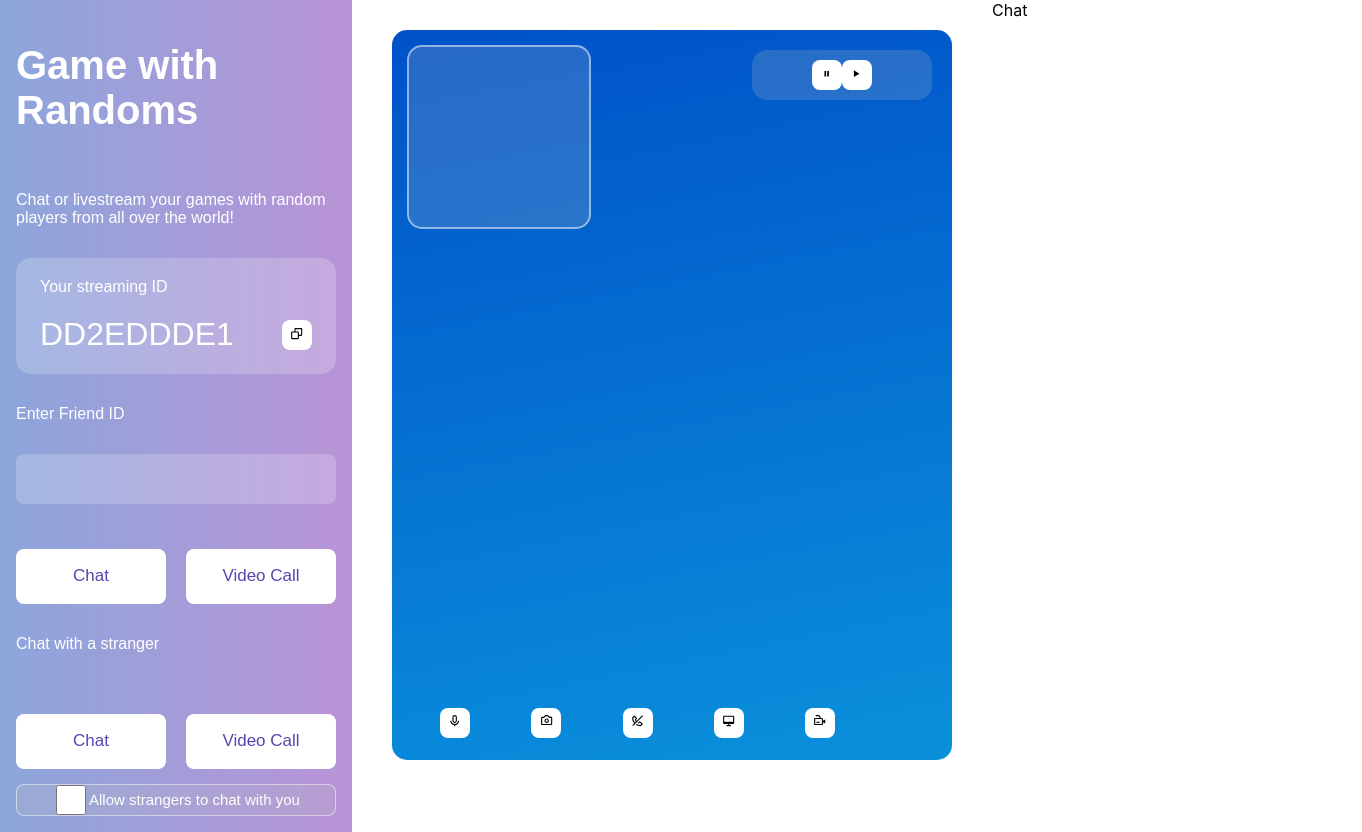
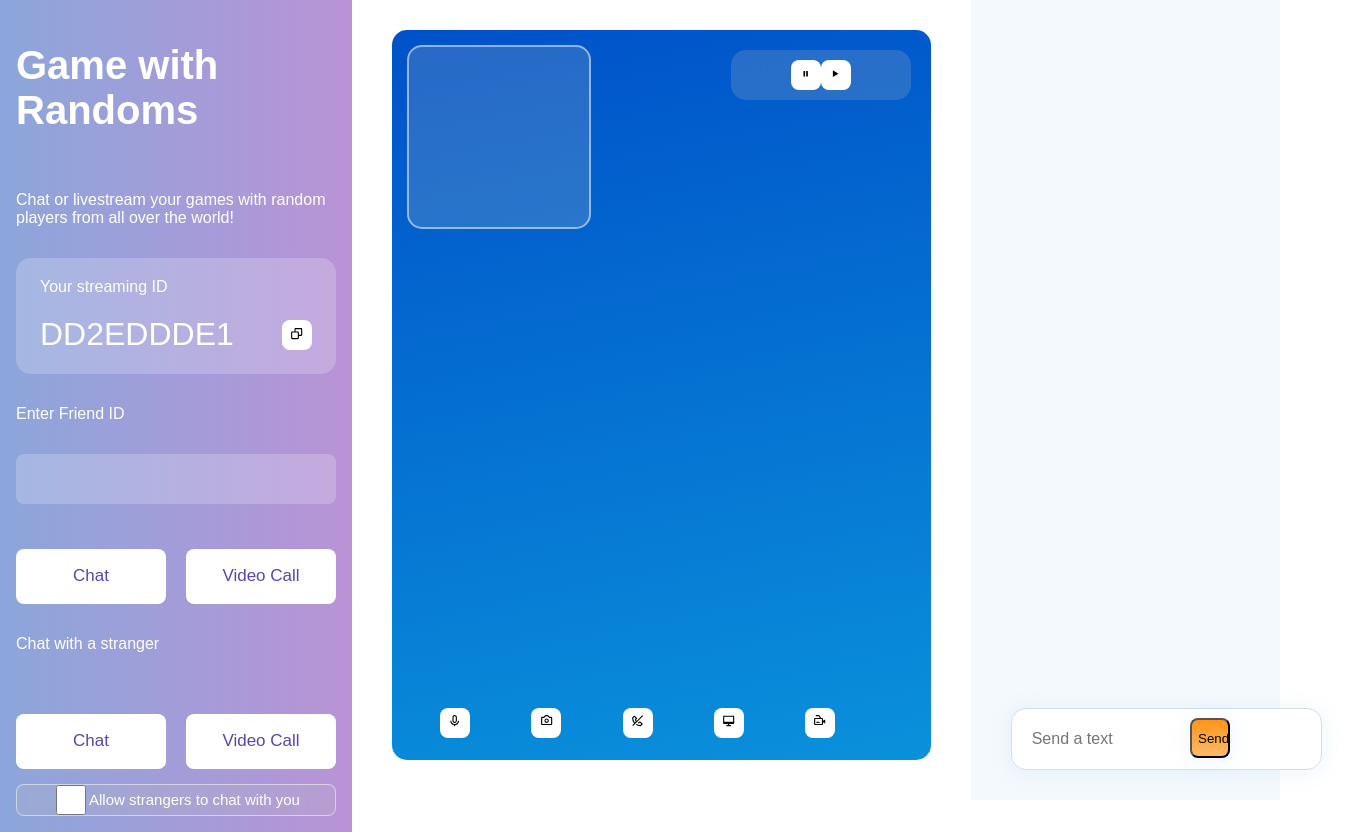
Before and after one commit to shezann/meetapp, a React (Create React App) app in the folder client/: page / in a window 1280 px wide. Shown: the whole page, 1362 px wide, since content can reach past the window. Built offline with nearby package versions, Linux system fonts and the light colour scheme; no server answers; a web font is replaced by a local one.

Commit message:
Created UI for Chat

```diff
--- a/client/src/components/Chat.js
+++ b/client/src/components/Chat.js
@@ -2,7 +2,62 @@ import React from "react";
 import styled from "styled-components";
 
 export default function Chat() {
-  return <ChatContainer>Chat</ChatContainer>;
+  return (
+    <ChatContainer>
+      <MessagesContainer></MessagesContainer>
+      <NewMessageContainer>
+        <MessageInput type="text" placeholder="Send a text" />
+        <SendButton>Send</SendButton>
+      </NewMessageContainer>
+    </ChatContainer>
+  );
 }
 
-const ChatContainer = styled.div``;
+const ChatContainer = styled.div`
+  width: 25%;
+  height: 100%;
+  background: #f4f9fd;
+  display: flex;
+  flex-direction: column;
+`;
+
+const MessagesContainer = styled.div`
+  flex-grow: 1;
+  margin: 40px 30px;
+  overflow-y: scroll;
+`;
+
+const NewMessageContainer = styled.div`
+  position: relative;
+`;
+
+const MessageInput = styled.input`
+  margin: 0 40px;
+  margin-bottom: 30px;
+  width: calc(100% - 80px);
+  height: 60px;
+  color: #676f7a;
+  font-size: 16px;
+  font-weight: 400;
+  border: 1px solid #d5deeb;
+  border-radius: 15px;
+  box-shadow: 0px 2px 20px 5px rgba(10, 145, 219, 0.05);
+  padding: 0 60px 0 20px;
+  z-index: 2;
+  &:focus {
+    outline: none;
+    color: #676f7a;
+  }
+`;
+
+const SendButton = styled.button`
+  width: 40px;
+  height: 40px;
+  position: absolute;
+  right: 50px;
+  top: 10px;
+  box-shadow: 0px 2px 20px 5px rgba(10, 145, 219, 0.05);
+  background: linear-gradient(180deg, #ff9519 0%, #ffba6a 100%);
+  border-radius: 8px;
+  transition: 0.5s;
+`;
```
